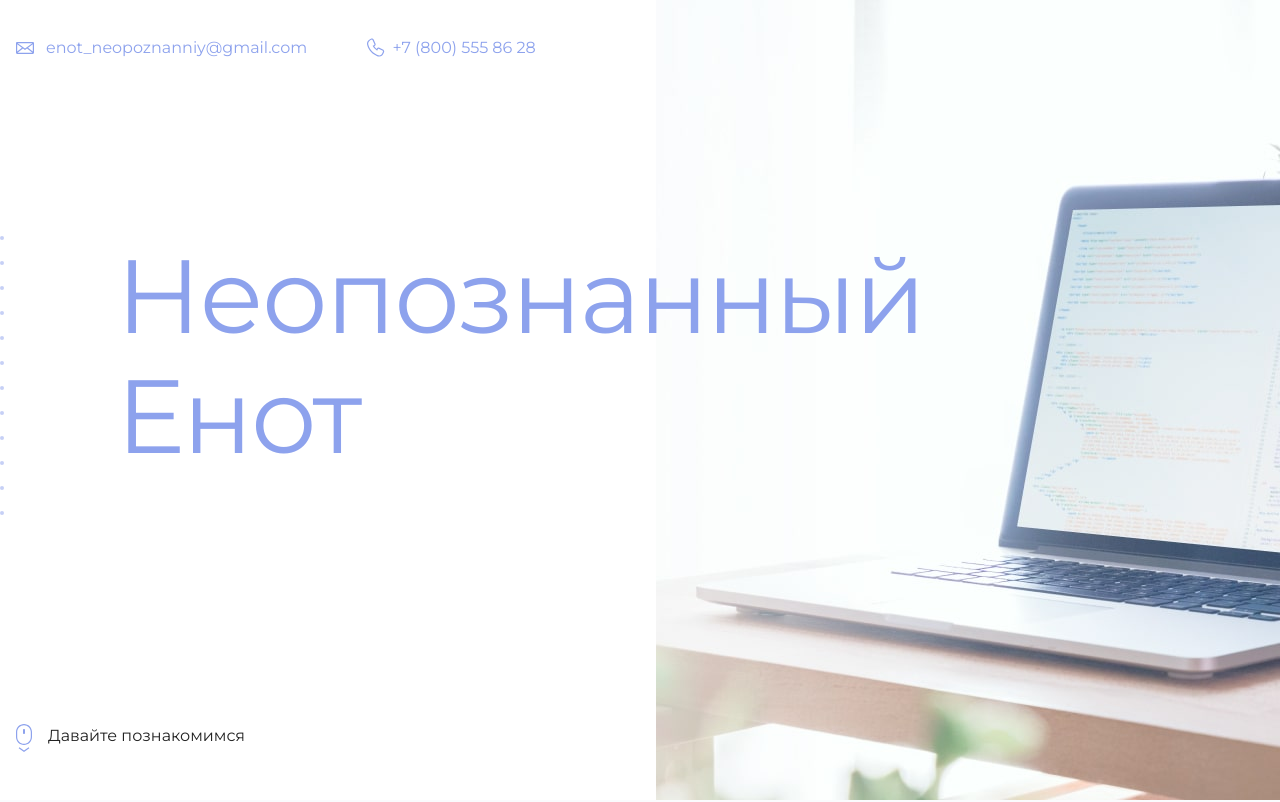
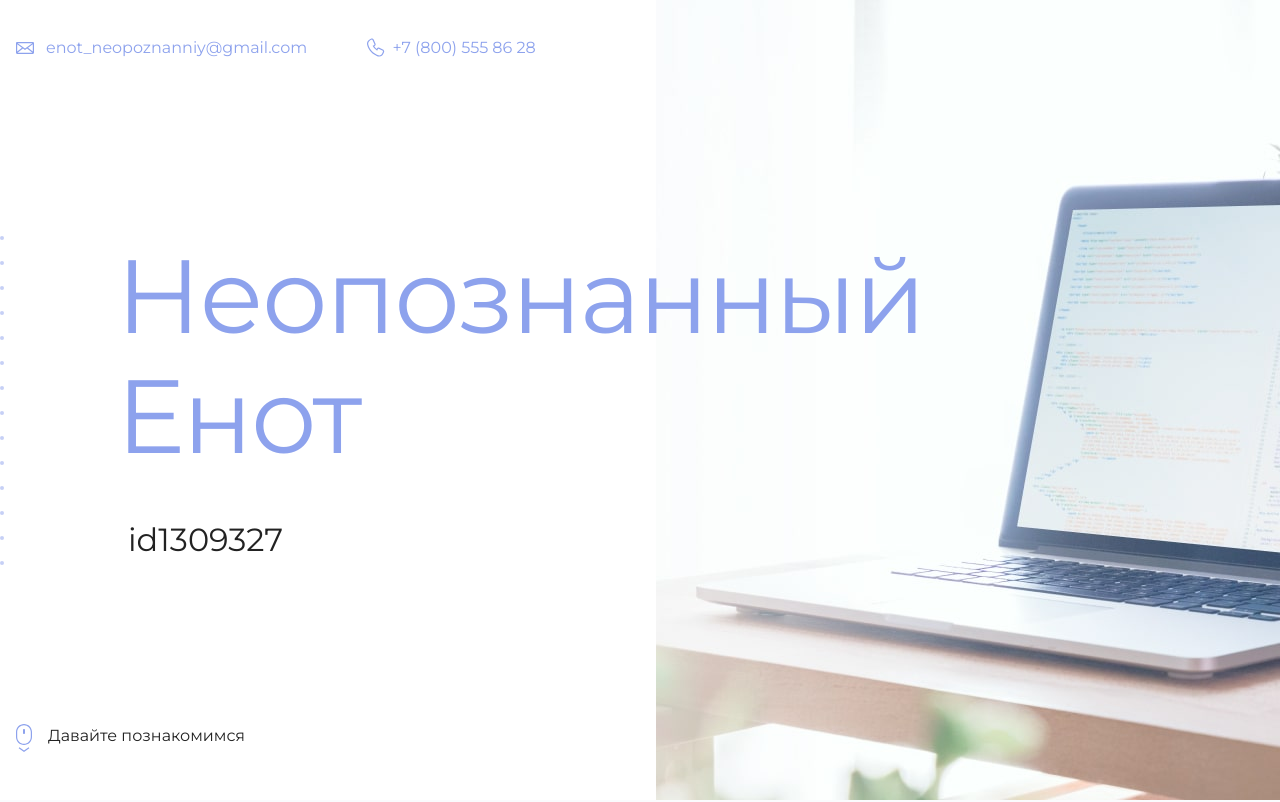
Before and after one commit to samanna27/githab-pages-example, a plain HTML site: page my-site/my-site/index.html in a window 1280 px wide. Shown: the top 802 px of the page. Drawn offline with Linux system fonts and the light colour scheme.

Commit message:
updating directly in git index.html

```diff
--- a/my-site/my-site/index.html
+++ b/my-site/my-site/index.html
@@ -19,7 +19,7 @@
       <section class="hero-image">
         <div class="container">
           <h1 class="heading">Неопознанный Енот</h1>
-          <p><!-- Тут ваш id на сайте Академии --></p>
+          <p>id1309327</p>
         </div>
       </section>
 
```
